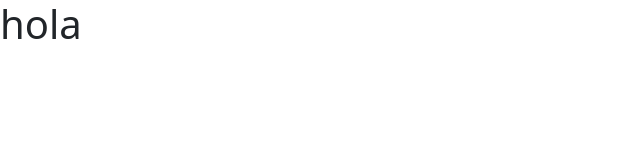
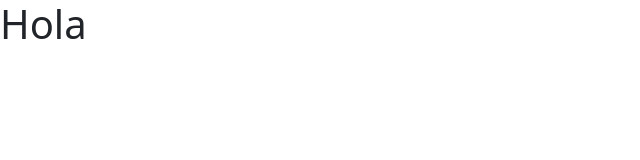
Before and after one commit to CristhianLeal/CriptoTest-Front, a React (Vite) app: page /mainpage in a window 1280 px wide. Shown: the top 160 px of the page, without its empty margins (0-640 px from the left). Built offline with nearby package versions, Linux system fonts and the light colour scheme.

Commit message:
change project to cripto

```diff
--- a/package.json
+++ b/package.json
@@ -13,7 +13,9 @@
     "axios": "^1.4.0",
     "react": "^18.2.0",
     "react-dom": "^18.2.0",
-    "react-router-dom": "^6.15.0"
+    "react-hook-form": "^7.45.4",
+    "react-router-dom": "^6.15.0",
+    "react-toastify": "^9.1.3"
   },
   "devDependencies": {
     "@types/react": "^18.0.28",
--- a/src/Pages/MainPage/MainPage.jsx
+++ b/src/Pages/MainPage/MainPage.jsx
@@ -1,7 +1,9 @@
+import './mainPage.css'
+
 const MainPage = () => {
   return (
     <div>
-      <h1>hola</h1>
+      <h1>Hola</h1>
     </div>
   )
 }
```
Also changed, not shown: 1 other file (tests, documents, lock files or other folders).
